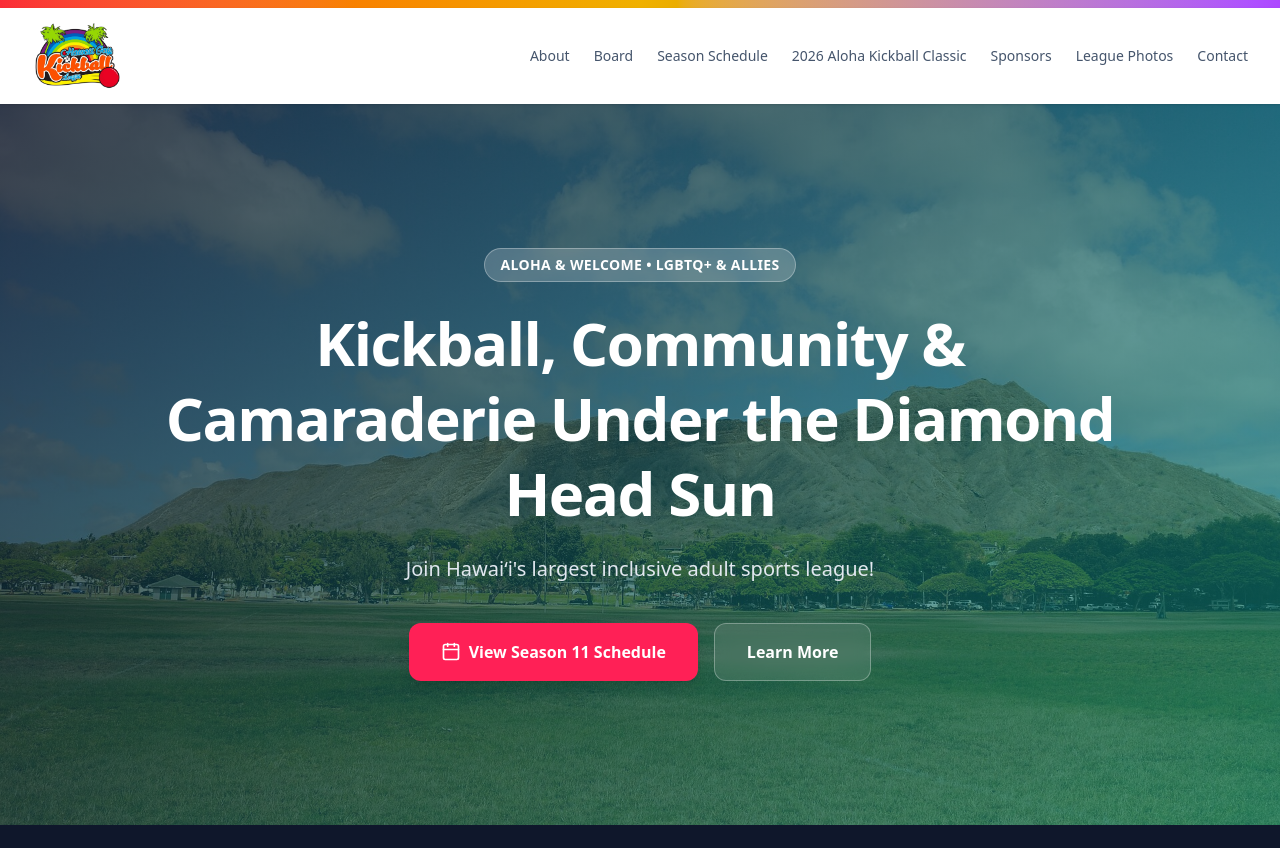
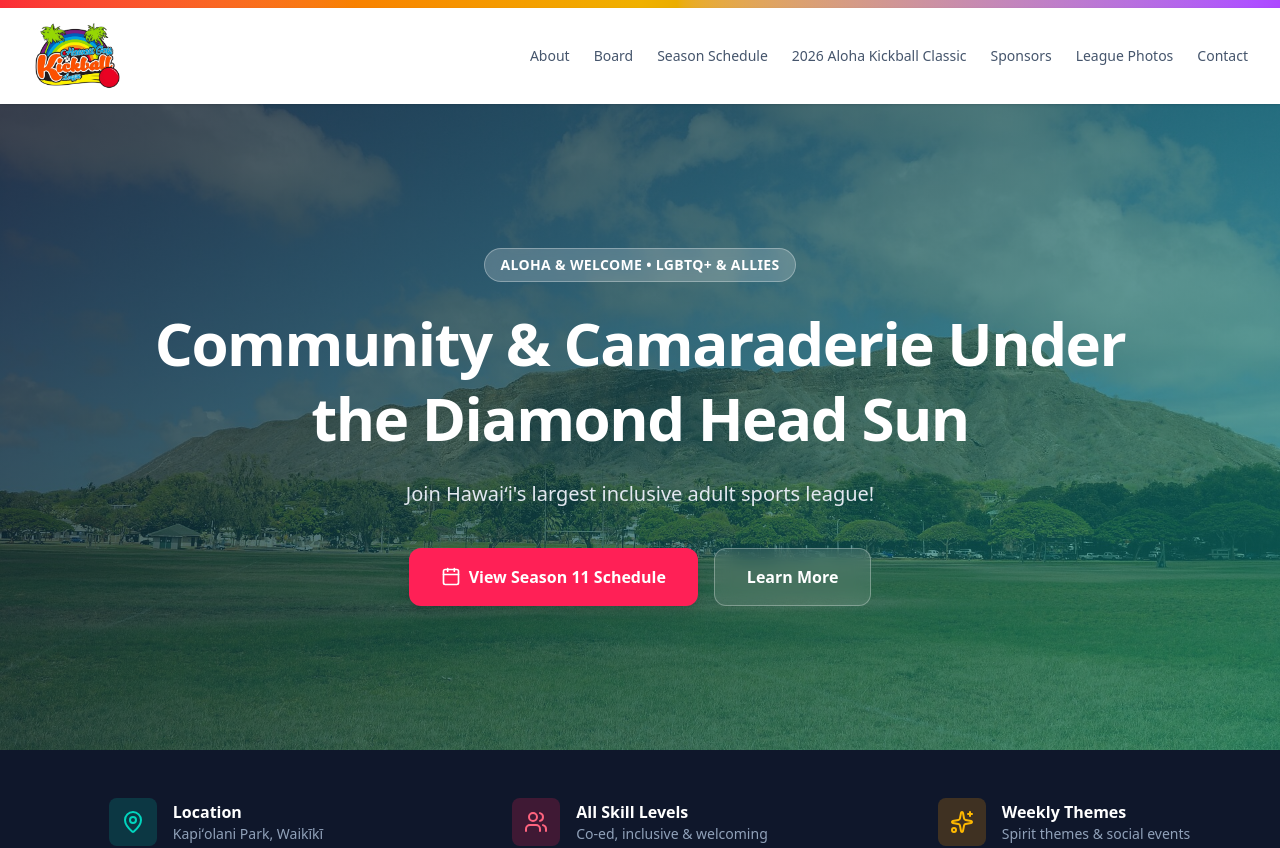
Before and after one commit to AObchildress/hawaii-gay-kickball, a React (Vite) app: page / in a window 1280 px wide. Shown: the top 848 px of the page. Built offline with nearby package versions, Linux system fonts and the light colour scheme.

Commit message:
Refine homepage hero headline

```diff
--- a/src/KickballDraft.tsx
+++ b/src/KickballDraft.tsx
@@ -184,7 +184,7 @@ export default function HawaiiGayKickballShell() {
             Aloha & Welcome • LGBTQ+ & Allies
           </span>
           <h1 className="text-4xl md:text-6xl font-black tracking-tight leading-tight">
-            Kickball, Community & Camaraderie Under the Diamond Head Sun
+            Community & Camaraderie Under the Diamond Head Sun
           </h1>
           <p className="text-lg md:text-xl text-slate-200 max-w-2xl mx-auto font-light">
             Join Hawaiʻi's largest inclusive adult sports league!
```
